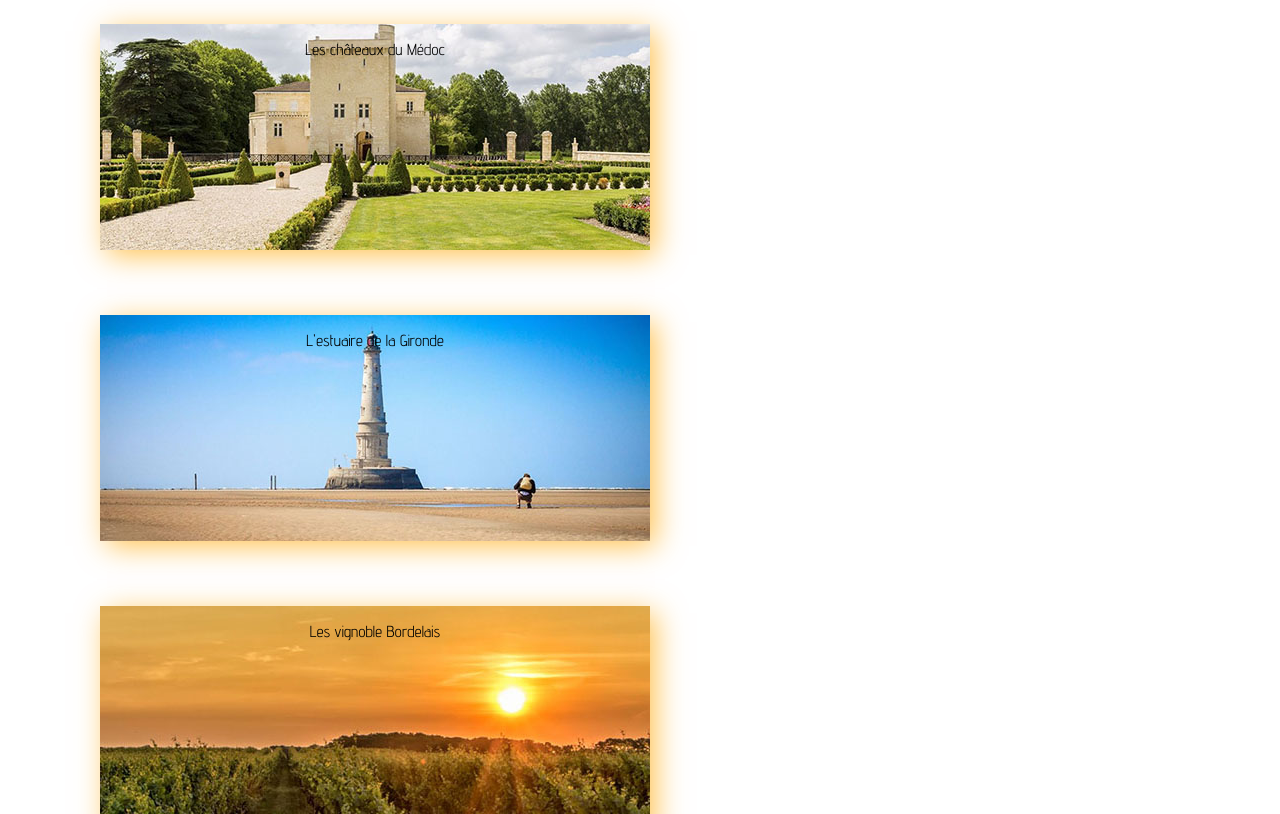
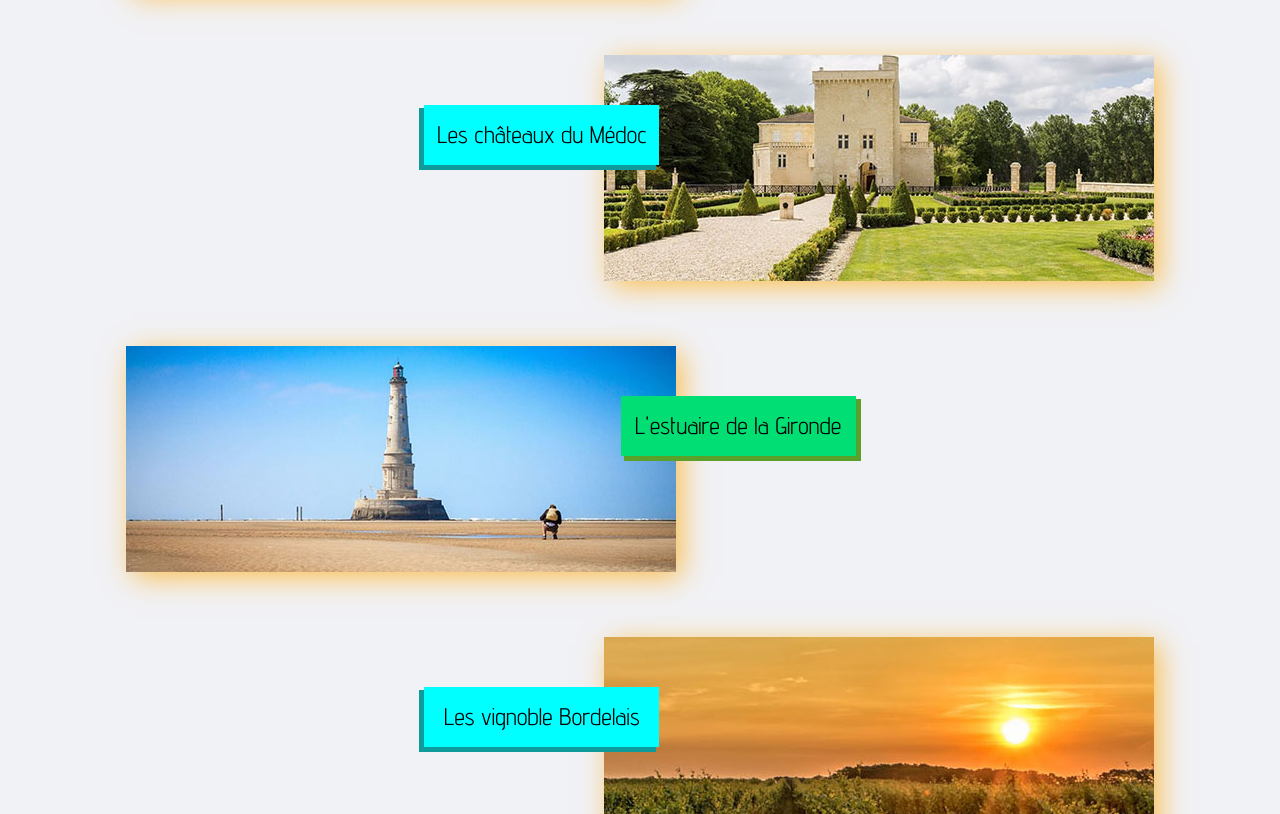
Before and after one commit to TanguyHOSPICE/Exo-Location-gites, a plain HTML site: page index.html in a window 1280 px wide. Shown: the part 2032-2846 px from the top of the page. Drawn offline with Linux system fonts and the light colour scheme.

Commit message:
Css since start to section benefits complete

```diff
--- a/style.css
+++ b/style.css
@@ -111,7 +111,7 @@ h3 {
 	transition: 0.6s ease-in-out;
 }
 /* ******************************TOURISM***************** (1h30m)*/
-/**F.1-#tour(h/bgc/p)-h2(pt)-#ocean...()*-li(m/h/w/mw/fl/bsh)-
+/**F.1-#tour(h/bgc/p)-h2(pt)-#ocean...()*-li(m/h/w/mw/fl/bsh)*/
 #tourism {
 	height: 1400px;
 	background-color: #f1f2f6;
@@ -140,7 +140,25 @@ h3 {
 	float: left;
 	box-shadow: 6px 6px 28px -1px rgba(255, 166, 0, 0.705);
 }
-/**F.2-p()-(1h37m39)*/
-#tourism p{
-
+/**F.2-p(h/w/bgc/fl/m/fs/pt/bsh)-#castle,#vineyard(fl)-#castle p,#vineyard p(fl/bgc/ml/bsh)(1h37m39)*/
+#tourism p {
+	height: 45px;
+	width: 235px;
+	background-color: #01df74;
+	float: right;
+	margin: 50px -180px 0 0; /*décallage des titre des img car m=-180px à dte*/
+	font-size: 1.5em;
+	padding-top: 15px;
+	box-shadow: 4px 4px 0 1px rgba(90, 161, 43, 1);
 }
+#tourism #castle,
+#tourism #vineyard {
+	float: right;
+}
+#castle p,
+#vineyard p {
+	float: left;
+	background-color: cyan;
+	margin-left: -180px;
+	box-shadow: -4px 4px 0 1px rgba(15, 154, 156, 1); /*inversion du txt avec valeur négative*/
+}
```
